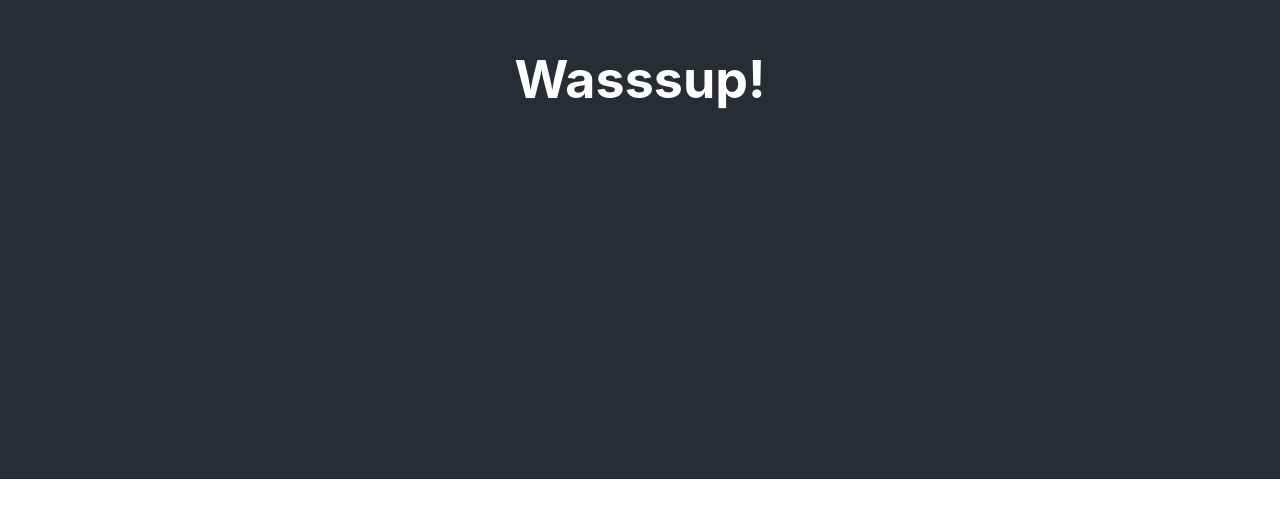
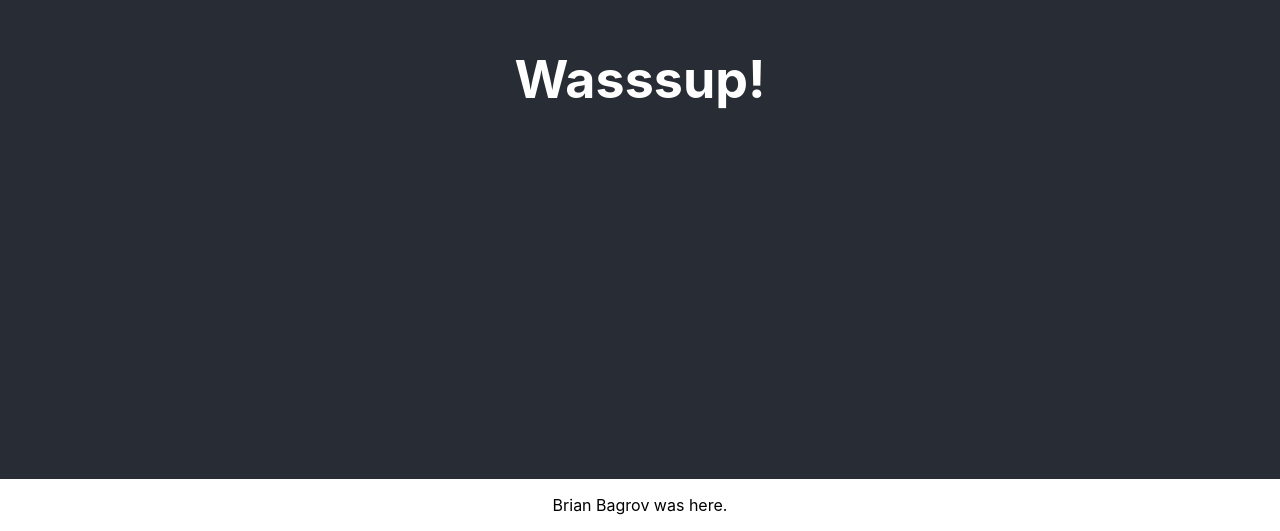
Before and after one commit to Kat2bk/VercelDemo, a React (Create React App) app in the folder verceldemo/: page / in a window 1280 px wide. Shown: the part 321-852 px from the top of the page. Before the commit the page ends 800 px from the top, so only its background shows below. Built offline with nearby package versions, Linux system fonts and the light colour scheme.

Commit message:
Added message.

```diff
--- a/verceldemo/src/App.js
+++ b/verceldemo/src/App.js
@@ -3,13 +3,14 @@ import logo from './logo.svg';
 import './App.css';
 
 function App() {
-  return (
-    <div className="App">
-      <header className="App-header">
-       <h1>Wasssup!</h1>
-      </header>
-    </div>
-  );
+	return (
+		<div className='App'>
+			<header className='App-header'>
+				<h1>Wasssup!</h1>
+			</header>
+			<p>Brian Bagrov was here.</p>
+		</div>
+	);
 }
 
 export default App;
```
